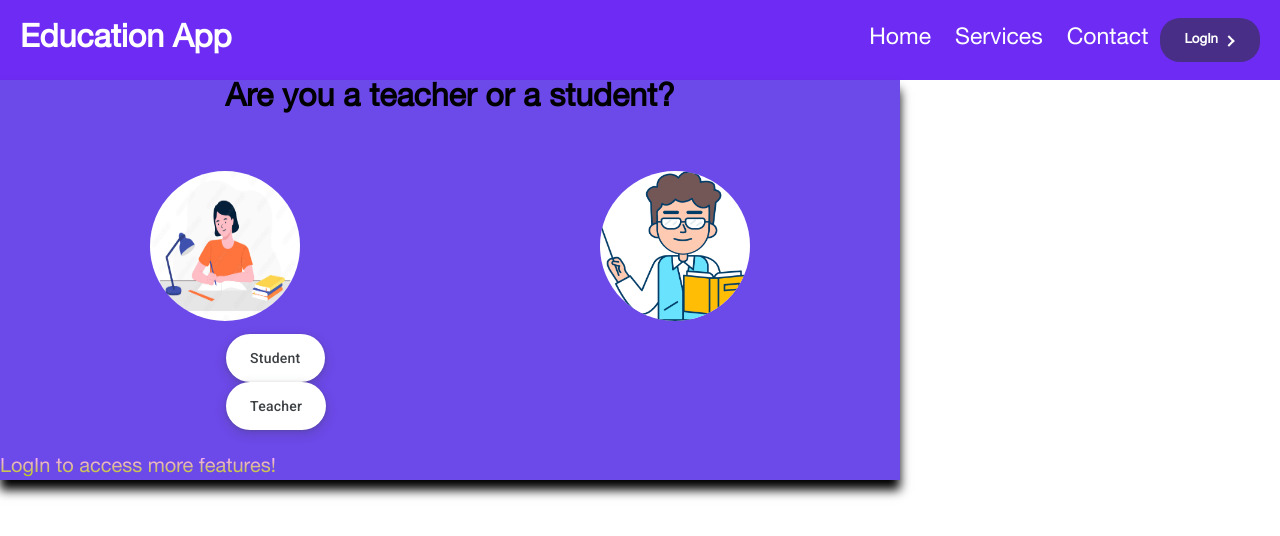
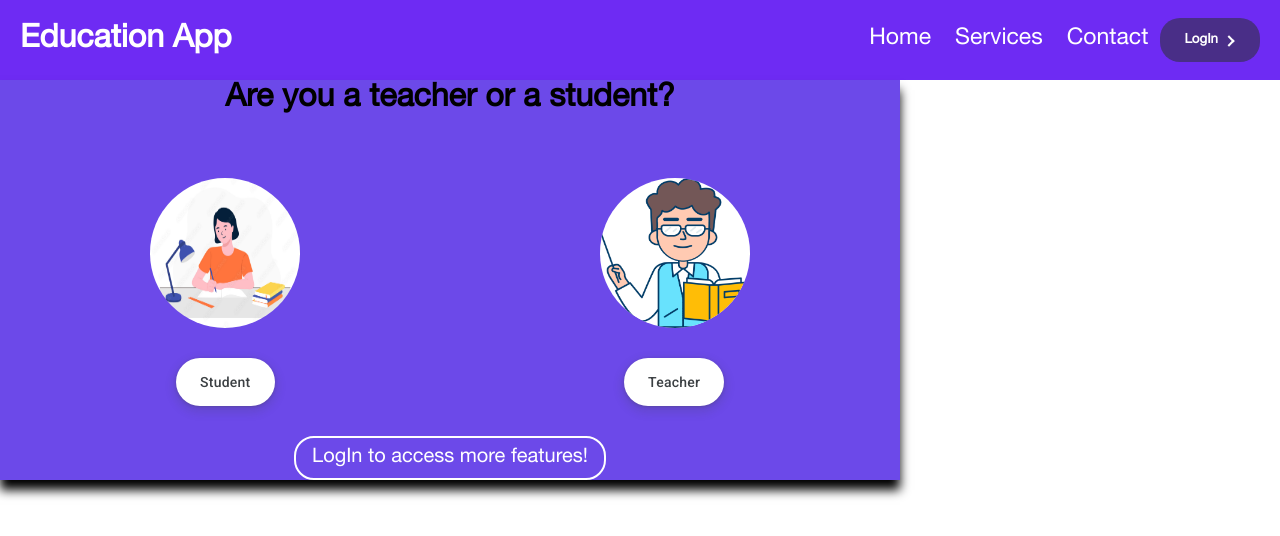
Before and after one commit to zugzwang03/eduApp, an Angular app in the folder client/: page /pop-up in a window 1280 px wide. Shown: the top 536 px of the page. Built offline with nearby package versions, Linux system fonts and the light colour scheme; no server answers.

Commit message:
registraion button

```diff
--- a/client/src/app/app.routes.ts
+++ b/client/src/app/app.routes.ts
@@ -6,6 +6,7 @@ import { ServicesComponent } from './services/services.component';
 import { PopUpComponent } from './pop-up/pop-up.component';
 import { StudentLoginComponent } from './student-login/student-login.component';
 import { TeacherLoginComponent } from './teacher-login/teacher-login.component';
+import { StudentRegistrationComponent } from './student-registration/student-registration.component';
 
 export const routes: Routes = [
     { path: '', redirectTo: 'home', pathMatch: 'full' },
@@ -15,5 +16,6 @@ export const routes: Routes = [
     { path: 'pop-up', component: PopUpComponent },
     { path: 'student-login', component: StudentLoginComponent },
     { path: 'teacher-login', component: TeacherLoginComponent },
+    { path: 'student-registration', component: StudentRegistrationComponent },
     { path: '**', redirectTo: 'home' }
 ];
--- a/client/src/app/pop-up/pop-up.component.css
+++ b/client/src/app/pop-up/pop-up.component.css
@@ -1,4 +1,4 @@
-*{
+* {
   margin: 0;
   padding: 0;
   box-sizing: border-box;
@@ -6,27 +6,30 @@
 
 }
 
-body{
+body {
   display: grid;
   justify-content: center;
-   height:400px;
+  height: 400px;
   width: 900px;
   box-shadow: 0px 10px 10px 0px black;
   background-color: rgb(108, 73, 233);
 }
-header{
+
+header {
   position: relative;
   text-align: center;
 
 
 }
-.container_profile{
+
+.container_profile {
   display: flex;
-    margin-top:40px;
+  margin-top: 40px;
   justify-content: space-around;
   width: 900px;
 }
-.student{
+
+.student {
   background-color: white;
   border-radius: 50%;
   height: 150px;
@@ -34,7 +37,8 @@ header{
   overflow: hidden;
 
 }
-.teacher{
+
+.teacher {
   background-color: white;
   border-radius: 50%;
   height: 150px;
@@ -43,12 +47,14 @@ header{
 
 
 }
-.student img{
+
+.student img {
   width: 100%;
   height: 100%;
 
 }
-.teacher img{
+
+.teacher img {
   width: 100%;
   height: 100%;
 
@@ -61,13 +67,13 @@ header{
   background-color: #fff;
   border-radius: 24px;
   border-style: none;
-  box-shadow: rgba(0, 0, 0, .2) 0 3px 5px -1px,rgba(0, 0, 0, .14) 0 6px 10px 0,rgba(0, 0, 0, .12) 0 1px 18px 0;
+  box-shadow: rgba(0, 0, 0, .2) 0 3px 5px -1px, rgba(0, 0, 0, .14) 0 6px 10px 0, rgba(0, 0, 0, .12) 0 1px 18px 0;
   box-sizing: border-box;
   color: #3c4043;
   cursor: pointer;
   display: inline-flex;
   fill: currentcolor;
-  font-family: "Google Sans",Roboto,Arial,sans-serif;
+  font-family: "Google Sans", Roboto, Arial, sans-serif;
   font-size: 14px;
   font-weight: 500;
   height: 48px;
@@ -80,12 +86,12 @@ header{
   position: relative;
   text-align: center;
   text-transform: none;
-  transition: box-shadow 280ms cubic-bezier(.4, 0, .2, 1),opacity 15ms linear 30ms,transform 270ms cubic-bezier(0, 0, .2, 1) 0ms;
+  transition: box-shadow 280ms cubic-bezier(.4, 0, .2, 1), opacity 15ms linear 30ms, transform 270ms cubic-bezier(0, 0, .2, 1) 0ms;
   user-select: none;
   -webkit-user-select: none;
   touch-action: manipulation;
   width: auto;
-  will-change: transform,opacity;
+  will-change: transform, opacity;
   z-index: 0;
 }
 
@@ -124,40 +130,45 @@ header{
   box-shadow: rgba(60, 64, 67, .3) 0 1px 3px 0, rgba(60, 64, 67, .15) 0 4px 8px 3px;
 }
 
-.buttons{
+.buttons {
   display: flex;
   justify-content: space-evenly;
 
 }
 
-.st{
+.st {
   margin-right: 350px;
   cursor: pointer;
 }
-.te{
+
+.te {
   cursor: pointer;
 }
-footer{
+
+footer {
   margin-top: auto;
 
 
 }
-footer mat-dialog-content{  text-align: center;
-    font-style: bold;
-    color: transparent;
-    font-size: 20px;
-    animation: effect 1s linear infinite;
-}
-@keyframes effect {
-    0% {
-        background: linear-gradient(
-                #f8b1fa, #b5cd00);
-        -webkit-background-clip: text;
+
+mat-dialog-actions {
+  width: 100%;
+  display: flex;
+  justify-content: center;
+  align-items: center;
 }
 
-    100% {
-        background: linear-gradient(
-                #3CE7D7,yellow);
-        -webkit-background-clip: text;
+footer mat-dialog-content button{
+  font-size: 20px;
+  border: 2px solid white;
+  outline: none;
+  padding: 8px 16px;
+  cursor: pointer;
+  background: transparent;
+  border-radius: 20px;
+  color: white;
 }
+footer mat-dialog-content button:hover {
+  background-color: white;
+  color: black;
 }
--- a/client/src/app/pop-up/pop-up.component.html
+++ b/client/src/app/pop-up/pop-up.component.html
@@ -1,20 +1,42 @@
 <body>
-
-        <header><h1 mat-dialog-title> Are you a teacher or a student? </h1></header>
+  <header><h1 mat-dialog-title>Are you a teacher or a student?</h1></header>
   <div class="container_profile">
     <div class="student">
-        <img src="assets/pop-up_images/student illustration..jpg" alt="">
+      <img src="assets/pop-up_images/student illustration..jpg" alt="" />
     </div>
     <div class="teacher">
-            <img src="assets/pop-up_images/teacher-illustration.png" alt="">
+      <img src="assets/pop-up_images/teacher-illustration.png" alt="" />
     </div>
   </div>
-    <div class="buttons"><mat-dialog-actions>
-        <div class="st"><button class="button-17" mat-button mat-dialog-close mat-dialog-close="student" routerLink="student-login">Student</button></div>
+  <div class="buttons">
+    <mat-dialog-actions>
+      <div class="st">
+        <button
+          class="button-17"
+          mat-button
+          mat-dialog-close
+          mat-dialog-close="student"
+          routerLink="student-login"
+        >
+          Student
+        </button>
+      </div>
 
-    <div class="te"><button class="button-17" mat-dialog-close mat-dialog-close="teacher" routerLink="teacher-login">Teacher</button></div>
+      <div class="te">
+        <button
+          class="button-17"
+          mat-dialog-close
+          mat-dialog-close="teacher"
+          routerLink="teacher-login"
+        >
+          Teacher
+        </button>
+      </div>
     </mat-dialog-actions>
   </div>
-        <footer><mat-dialog-content>LogIn to access more features!</mat-dialog-content></footer>
-
+  <footer>
+    <mat-dialog-content>
+      <mat-dialog-actions> <button routerLink="student-registration" mat-button [mat-dialog-close]="true">LogIn to access more features!</button> </mat-dialog-actions>
+    </mat-dialog-content>
+  </footer>
 </body>
--- a/client/src/app/student-registration/student-registration.component.css
+++ b/client/src/app/student-registration/student-registration.component.css
@@ -1,8 +1,7 @@
 .main {
     width: 100vw;
-    height: 100vh;
+    height: calc(100vh - 80px);
     display: flex;
     justify-content: center;
     align-items: center;
-    background-color: red;
 }
--- a/client/src/app/student-registration/student-registration.component.html
+++ b/client/src/app/student-registration/student-registration.component.html
@@ -1,7 +1,7 @@
 <div class="main">
     <div class="cont">
         <div class="info">
-
+            student registration
         </div>
         <div class="registration">
 
```
Lines whose indentation alone changed are shown as unchanged.
